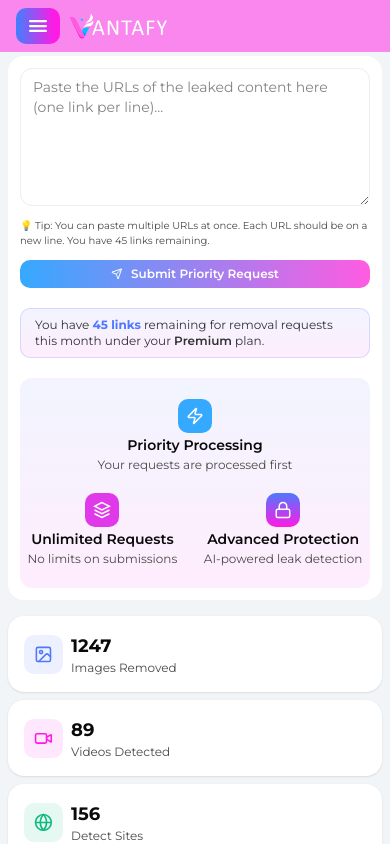
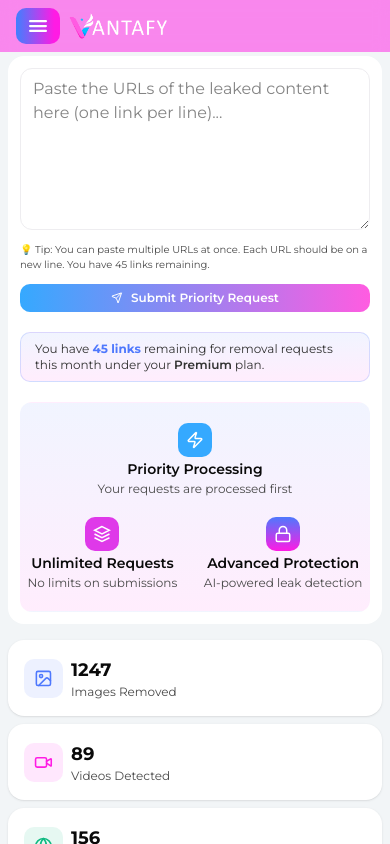
Before and after one commit to raazr62/Vantafy_frontend, a React (Vite) app: page /dashboard/request-removal in a window 390 px wide. Built offline with nearby package versions, Linux system fonts and the light colour scheme.

Commit message:
fix: Request Removal Form textarea issue has been fixed

```diff
--- a/src/components/DashboardComponent/RequestRemovalForm.jsx
+++ b/src/components/DashboardComponent/RequestRemovalForm.jsx
@@ -91,7 +91,7 @@ const RequestRemovalForm = ({ setLinksData, linksData }) => {
           )}
         </div>
 
-        <DialogContent className="sm:max-w-5xl h-[90vh] flex flex-col">
+        <DialogContent className="sm:max-w-5xl max-h-[90vh] flex flex-col">
           <DialogHeader>
             <DialogTitle>Submitted Links</DialogTitle>
           </DialogHeader>
@@ -112,7 +112,7 @@ const RequestRemovalForm = ({ setLinksData, linksData }) => {
           rows={6}
           value={urlsText}
           onChange={(e) => setUrlsText(e.target.value)}
-          className="w-full border border-[#EEEDF0] rounded-[12px] focus:border-primary outline-0 px-3 sm:px-5 py-2 sm:py-4 grow min-h-0 text-sm sm:text-base"
+          className="w-full border border-[#EEEDF0] rounded-[12px] focus:border-primary outline-0 px-3 sm:px-5 py-2 sm:py-4 grow min-h-0"
           placeholder="Paste the URLs of the leaked content here (one link per line)..."
         ></textarea>
         <p className="text-[10px] sm:text-xs text-[#4A4A4A] my-3">
```
